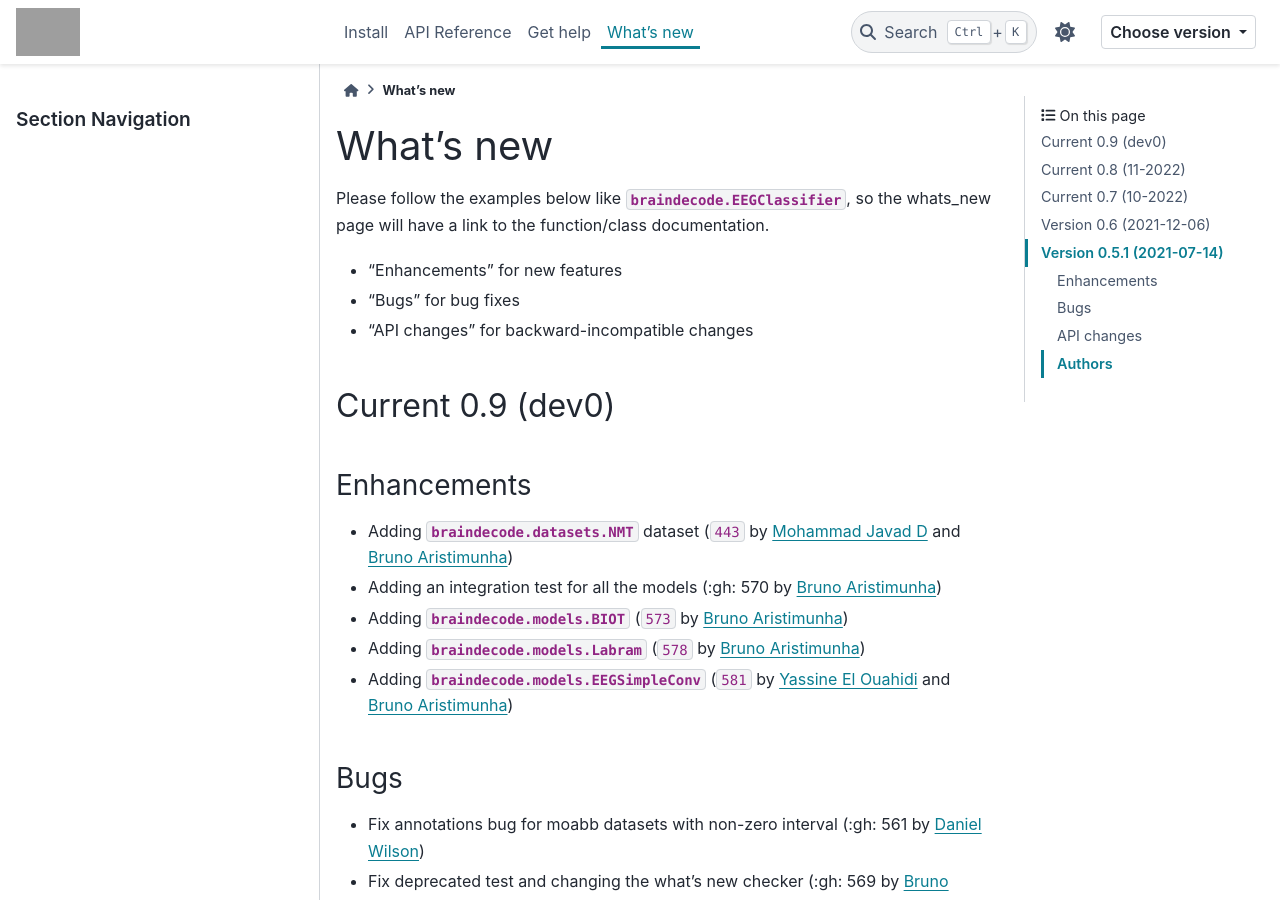
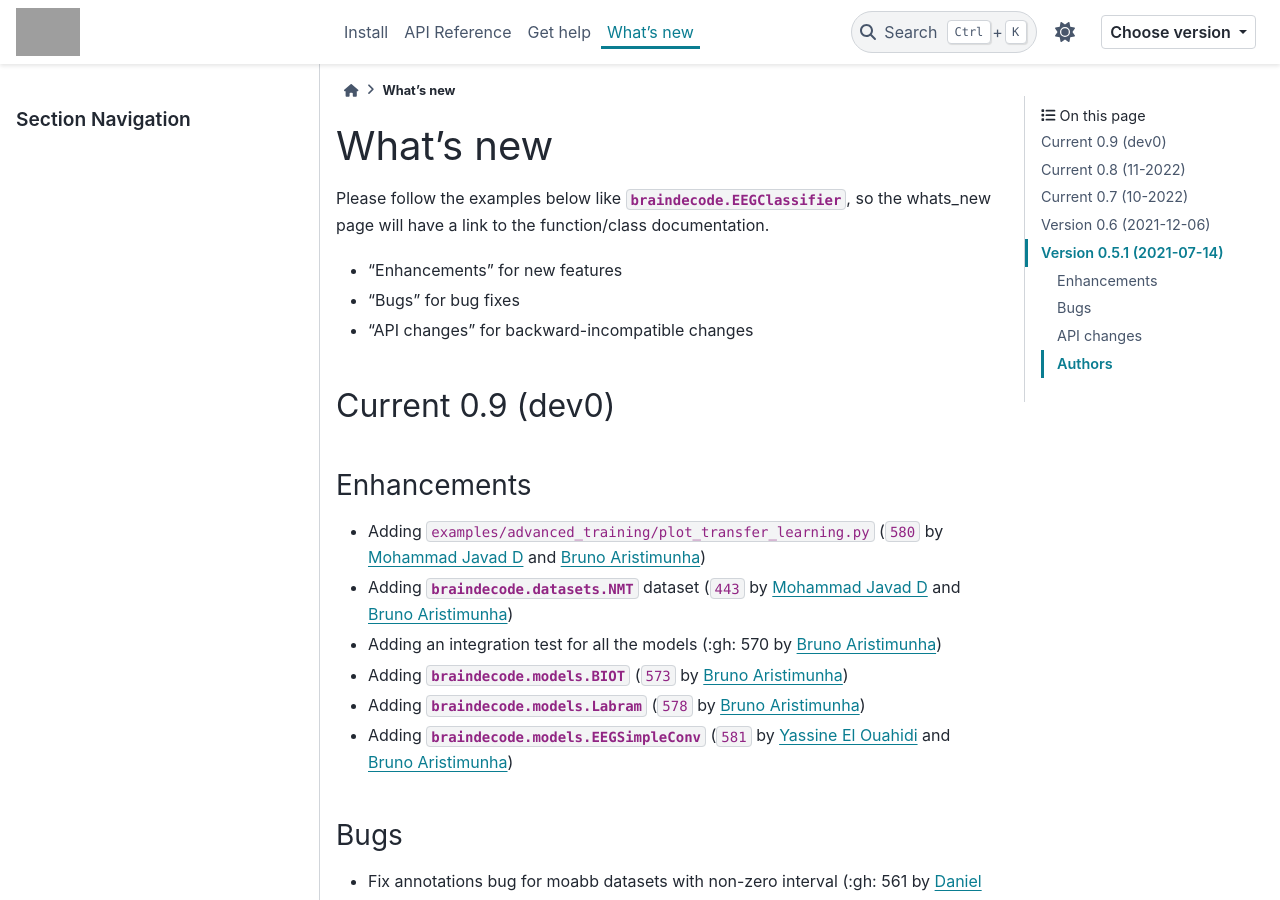
Before and after one commit to braindecode/braindecode, a Sphinx documentation site: the page built from docs/whats_new.rst, in a window 1280 px wide and 900 px high. Built offline with Sphinx 7.4.7 and the PyData theme 0.15.4, drawn with Linux system fonts in a browser that asks for light colours; pages that are not in the unit, such as notebooks, are missing from menus; comment, search, counter and statistics services are not loaded; cross-references to code outside the pages are shown as plain code; grey boxes are pictures that could not be loaded.

Commit message:
'update whats new'

```diff
--- a/docs/whats_new.rst
+++ b/docs/whats_new.rst
@@ -23,6 +23,7 @@ Current 0.9 (dev0)
 
 Enhancements
 ~~~~~~~~~~~~
+- Adding :tutorial:`examples/advanced_training/plot_transfer_learning.py` (:gh:`580` by `Mohammad Javad D`_  and `Bruno Aristimunha`_)
 - Adding :class:`braindecode.datasets.NMT` dataset (:gh:`443` by `Mohammad Javad D`_  and `Bruno Aristimunha`_)
 - Adding an integration test for all the models (:gh: 570 by `Bruno Aristimunha`_)
 - Adding :class:`braindecode.models.BIOT` (:gh:`573` by `Bruno Aristimunha`_)
```
